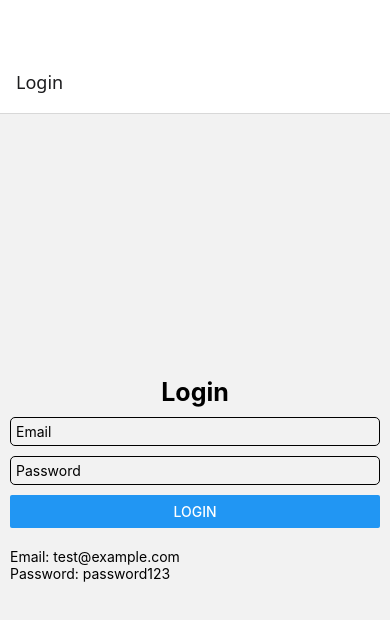
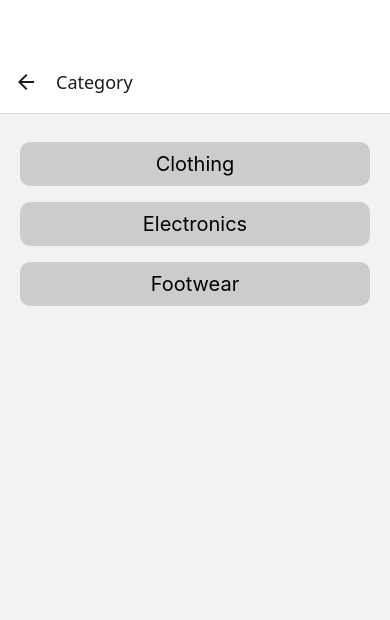
Before and after one commit to AksharaGaur/AwesomeProject, a React Native app: screen /Category in a window 390 px wide. Shown: the top 620 px of the page. Built offline with nearby package versions, Linux system fonts and the light colour scheme.

Commit message:
add all files

```diff
--- a/App.tsx
+++ b/App.tsx
@@ -6,13 +6,17 @@ import { useState } from 'react';
 //import UserData from './components/userdata';
 import LoginData from './components/LoginData';
 import AppNavigator from './components/navigation/AppNavigator';
+import SearchBox from './components/screens/SearchBox';
+import StoreNavigator from './src/navigation/StoreNavigator';
 
 const App=()=> {
 
     return (
 
     <View style={{flex:1,marginTop:50}}>
-      <AppNavigator/>
+      {/* <AppNavigator/> */}
+      {/* <SearchBox/> */}
+      <StoreNavigator/>
     </View>
   );
 }
--- /dev/null
+++ b/components/screens/SearchBox.tsx
@@ -0,0 +1,51 @@
+import React, { useState } from "react";
+import { View, TextInput, FlatList, Text, StyleSheet } from "react-native";
+
+const SearchBox: React.FC = () => {
+  const [searchQuery, setSearchQuery] = useState<string>("");
+  const data = ["Apple", "Banana", "Cherry", "Date", "Grape", "Orange", "Mango"];
+
+  const filteredData = data.filter((item) =>
+    item.toLowerCase().includes(searchQuery.toLowerCase())
+  );
+
+  return (
+    <View style={styles.container}>
+      <TextInput
+        style={styles.input}
+        placeholder="Search..."
+        value={searchQuery}
+        onChangeText={setSearchQuery}
+      />
+      {/* <FlatList
+        data={filteredData}
+        keyExtractor={(item, index) => index.toString()}
+        renderItem={({ item }) => <Text style={styles.item}>{item}</Text>}
+      /> */}
+    </View>
+  );
+};
+
+const styles = StyleSheet.create({
+  container: {
+    flex: 1,
+    padding: 20,
+    backgroundColor: "#fff",
+  },
+//   input: {
+//     height: 40,
+//     borderColor: "gray",
+//     borderWidth: 1,
+//     borderRadius: 5,
+//     marginBottom: 10,
+//     paddingHorizontal: 10,
+//   },
+  item: {
+    padding: 10,
+    fontSize: 18,
+    borderBottomWidth: 1,
+    borderBottomColor: "#ddd",
+  },
+});
+
+export default SearchBox;
--- /dev/null
+++ b/src/Pages/CategoryPage.tsx
@@ -0,0 +1,32 @@
+import React from 'react';
+import {Text, View, TouchableOpacity, StyleSheet, FlatList} from 'react-native';
+import { StackNavigationProp } from '@react-navigation/stack';
+import { categories } from '../data/products';
+
+type Props = {
+    navigation : StackNavigationProp<any, 'Category'>;
+}
+
+const CategoryPage : React.FC<Props> = ({navigation}) =>{
+    return(
+        <View style={styles.container}>
+            <FlatList data={categories}
+            keyExtractor={(item)=>item.id}
+            renderItem={({item}) => (
+                <TouchableOpacity style={styles.item} onPress={()=> navigation.navigate('productList',
+                     {category: item.name})}>
+                <Text style={styles.text}>{item.name}</Text>
+                     </TouchableOpacity>
+            )}/>
+
+        </View>
+    )
+}
+
+const styles= StyleSheet.create({
+    container:{flex:1, padding:20},
+    item:{padding:10, backgroundColor:'#ccc',borderRadius:10, marginVertical:8},
+    text:{fontSize:20, textAlign:'center'}
+})
+
+export default CategoryPage;
--- /dev/null
+++ b/src/Pages/HomePage.tsx
@@ -0,0 +1,26 @@
+import React from 'react';
+import {View, Text, Button, StyleSheet} from 'react-native';
+import { StackNavigationProp } from '@react-navigation/stack';
+
+type Props = {
+    navigation: StackNavigationProp<any,'Home'>;
+}
+
+const HomePage : React.FC<Props> = ({navigation}) => {
+    return(
+        <View style={styles.container}>
+            <Text style={styles.title}>Welcome to the store</Text>
+            <Button title='Brows Category' onPress={()=>navigation.navigate('Category')}/>
+
+        </View>
+    )
+
+}
+
+const styles = StyleSheet.create({
+    container:{flex:1, justifyContent:'flex-start', alignItems:'center', marginTop:20},
+    title:{fontSize:40, fontWeight:'bold', marginTop:20, marginBottom:30, color:'red'}
+
+})
+
+export default HomePage;
--- /dev/null
+++ b/src/Pages/ProductDetailPage.tsx
@@ -0,0 +1,33 @@
+import React from 'react';
+import { View, Text, StyleSheet, Image } from 'react-native';
+import { StackScreenProps } from '@react-navigation/stack';
+
+// Define navigation stack params
+type StoreStackParamList = {
+    ProductDetail: { product: { name: string; price: string; image: string; description: string } };
+};
+
+type Props = StackScreenProps<StoreStackParamList, 'ProductDetail'>;
+
+const ProductDetailPage: React.FC<Props> = ({ route }) => {
+    const { product } = route.params;
+
+    return (
+        <View style={styles.container}>
+            <Image source={{ uri: product.image }} style={styles.image} />
+            <Text style={styles.title}>{product.name}</Text>
+            <Text style={styles.price}>{product.price}</Text>
+            <Text style={styles.description}>{product.description}</Text>
+        </View>
+    );
+};
+
+const styles = StyleSheet.create({
+    container: { flex: 1, padding: 10, alignItems: 'center' },
+    image: { width: 200, height: 200 },
+    title: { fontSize: 25, fontWeight: 'bold', marginVertical: 10 },
+    price: { fontSize: 22, color: 'green', marginBottom: 10 },
+    description: { fontSize: 18, textAlign: 'center' }, // Fixed typo from "discription" to "description"
+});
+
+export default ProductDetailPage;
--- /dev/null
+++ b/src/Pages/ProductListPage.tsx
@@ -0,0 +1,47 @@
+import React from 'react';
+import { View, Text, FlatList, TouchableOpacity, Image, StyleSheet } from 'react-native';
+import { StackNavigationProp } from '@react-navigation/stack';
+import { RouteProp } from '@react-navigation/native';
+import { products } from '../data/products';
+import { StoreStackParamList } from '../navigation/StoreNavigator';
+
+// Correctly define Props with StoreStackParamList
+type ProductListNavigationProp = StackNavigationProp<StoreStackParamList, 'ProductList'>;
+type ProductListRouteProp = RouteProp<StoreStackParamList, 'ProductList'>;
+
+type Props = {
+    navigation: ProductListNavigationProp;
+    route: ProductListRouteProp;
+};
+
+const ProductListPage: React.FC<Props> = ({ navigation, route }) => {
+    const { category } = route.params;
+    const productList = products[category] || [];
+
+    return (
+        <View style={styles.container}>
+            <FlatList
+                data={productList}
+                keyExtractor={(item) => item.id}
+                renderItem={({ item }) => (
+                    <TouchableOpacity
+                        style={styles.item}
+                        onPress={() => navigation.navigate('ProductDetail', { product: item })}
+                    >
+                        <Image source={{ uri: item.image }} style={styles.image} />
+                        <Text style={styles.text}>{item.name}</Text>
+                    </TouchableOpacity>
+                )}
+            />
+        </View>
+    );
+};
+
+const styles = StyleSheet.create({
+    container: { flex: 1, padding: 20 },
+    item: { padding: 10, borderRadius: 10, backgroundColor: '#eee', marginVertical: 8 },
+    text: { fontSize: 25, textAlign: 'center' },
+    image: { height: 100, width: 100, alignSelf: 'center' }
+});
+
+export default ProductListPage;
--- /dev/null
+++ b/src/data/products.ts
@@ -0,0 +1,23 @@
+export const categories = [
+    {id:'1', name:'Clothing'},
+    {id:'2', name:'Electronics'},
+    {id:'3',name:'Footwear'}
+]
+
+type Product = {
+    id: string;
+    name: string;
+    image: string;
+    price:string;
+    discription:string
+  };
+
+  type ProductsData = {
+    [key: string]: Product[]; // Define an index signature
+  };
+
+export const products : ProductsData= {
+    Clothing: [{id:'101', name:"Dress", price:'₹1,099', image:'https://img.freepik.com/free-photo/clothes-store-with-mannequin_23-2148929528.jpg?semt=ais_hybrid', discription:'A beautiful dress'}],
+    Electronics: [{id:'102', name:'Smart Pnone', price:'₹25,000', image:'https://www.shutterstock.com/image-generated/close-photo-smartphone-held-hand-businesswoman-we-2564472239', discription:'Latest smartphone model'}],
+    Footwear:[{id:'103', name:'Shoes', price:'₹999', image:'https://www.shutterstock.com/image-photo/trendy-sports-shoes-on-white-background-men', discription:'Comfortable Shoes'}]
+}
--- /dev/null
+++ b/src/navigation/StoreNavigator.tsx
@@ -0,0 +1,33 @@
+// StoreNavigator.tsx
+import React from 'react';
+import { NavigationContainer } from '@react-navigation/native';
+import { createStackNavigator } from '@react-navigation/stack';
+import HomePage from '../Pages/HomePage';
+import CategoryPage from '../Pages/CategoryPage';
+import ProductListPage from '../Pages/ProductListPage';
+import ProductDetailPage from '../Pages/ProductDetailPage';
+
+// ✅ Explicitly export StoreStackParamList
+export type StoreStackParamList = {
+  Home: undefined;
+  Category: undefined;
+  ProductList: { category: string }; // Ensure ProductList expects category
+  ProductDetail: { product: any };   // Ensure ProductDetail expects product
+};
+
+const Stack = createStackNavigator<StoreStackParamList>();
+
+const StoreNavigator = () => {
+  return (
+    <NavigationContainer>
+      <Stack.Navigator>
+        <Stack.Screen name="Home" component={HomePage} />
+        <Stack.Screen name="Category" component={CategoryPage} />
+        <Stack.Screen name="ProductList" component={ProductListPage} />
+        <Stack.Screen name="ProductDetail" component={ProductDetailPage} />
+      </Stack.Navigator>
+    </NavigationContainer>
+  );
+};
+
+export default StoreNavigator;
```
